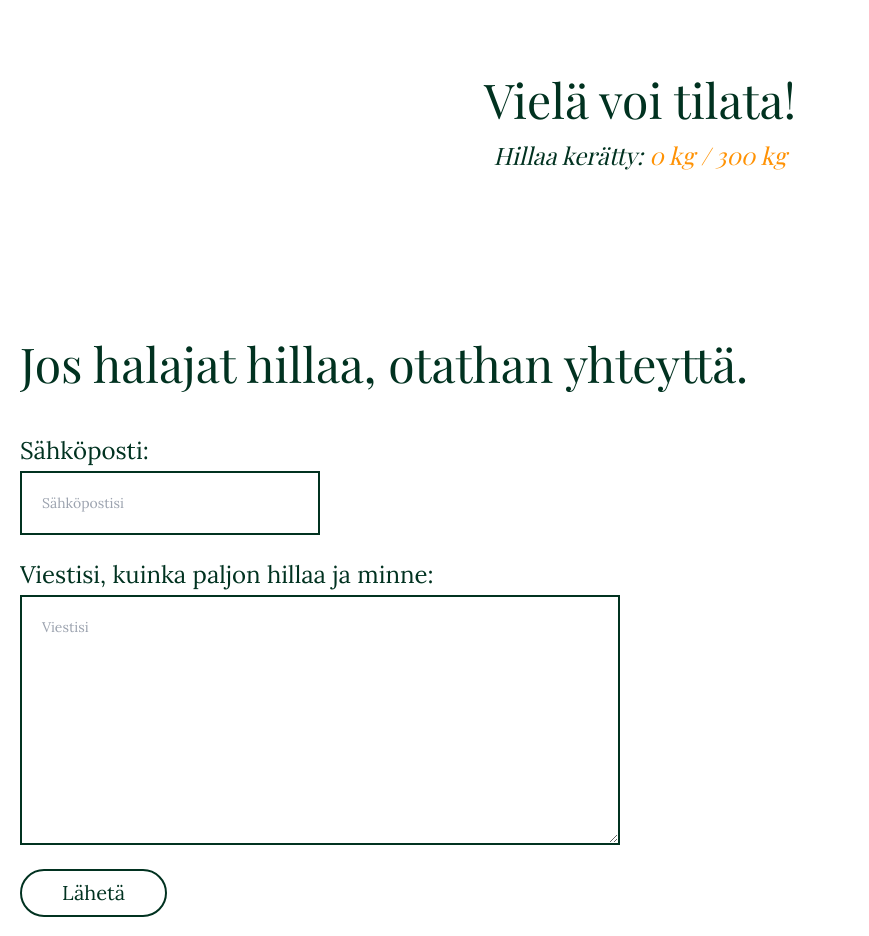
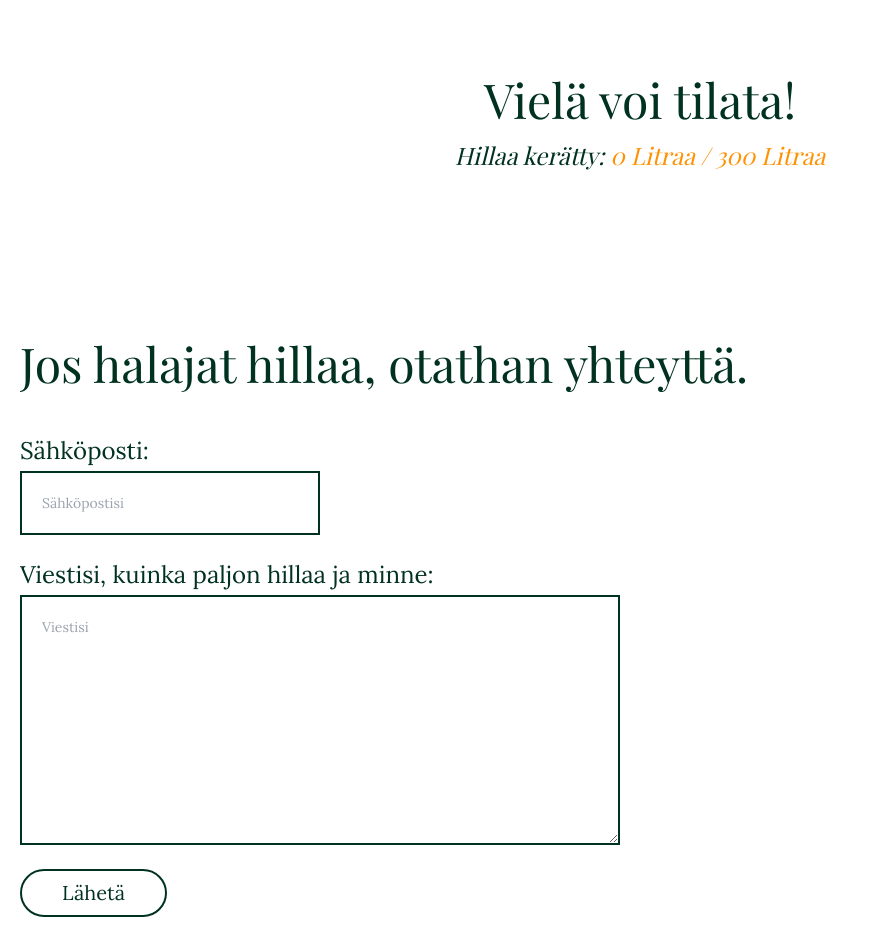
Before and after one commit to saaskilahtij/project_hilla, a Next.js app in the folder kultamarja/: page / in a window 1280 px wide. Shown: the part 1560-2496 px from the top of the page, without its empty margins (0-869 px from the left). Built offline with nearby package versions, Linux system fonts and the light colour scheme.

Commit message:
Update page.js

```diff
--- a/kultamarja/app/page.js
+++ b/kultamarja/app/page.js
@@ -167,7 +167,7 @@ export default function Home() {
           Vielä voi tilata!
         </h5>
         <p className='text-xl md:text-2xl italic md:text-center mt-2 md:mt-4 mb-10 md:mb-14'>
-          Hillaa kerätty: <span className='text-cloudberry'>0 kg / 300 kg </span>
+          Hillaa kerätty: <span className='text-cloudberry'>0 Litraa / 300 Litraa </span>
         </p>
       </div>
       <div className='flex flex-col'>
```
